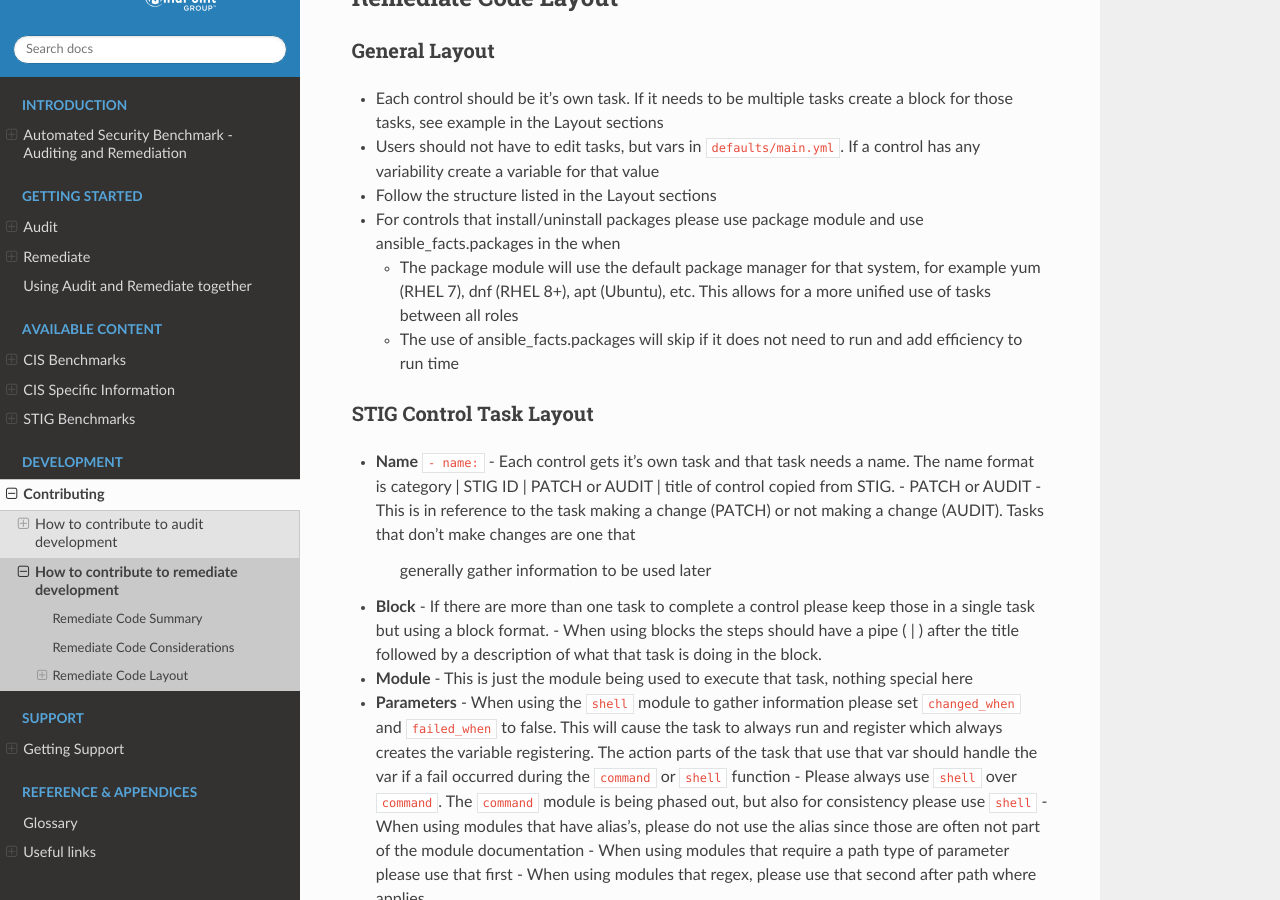
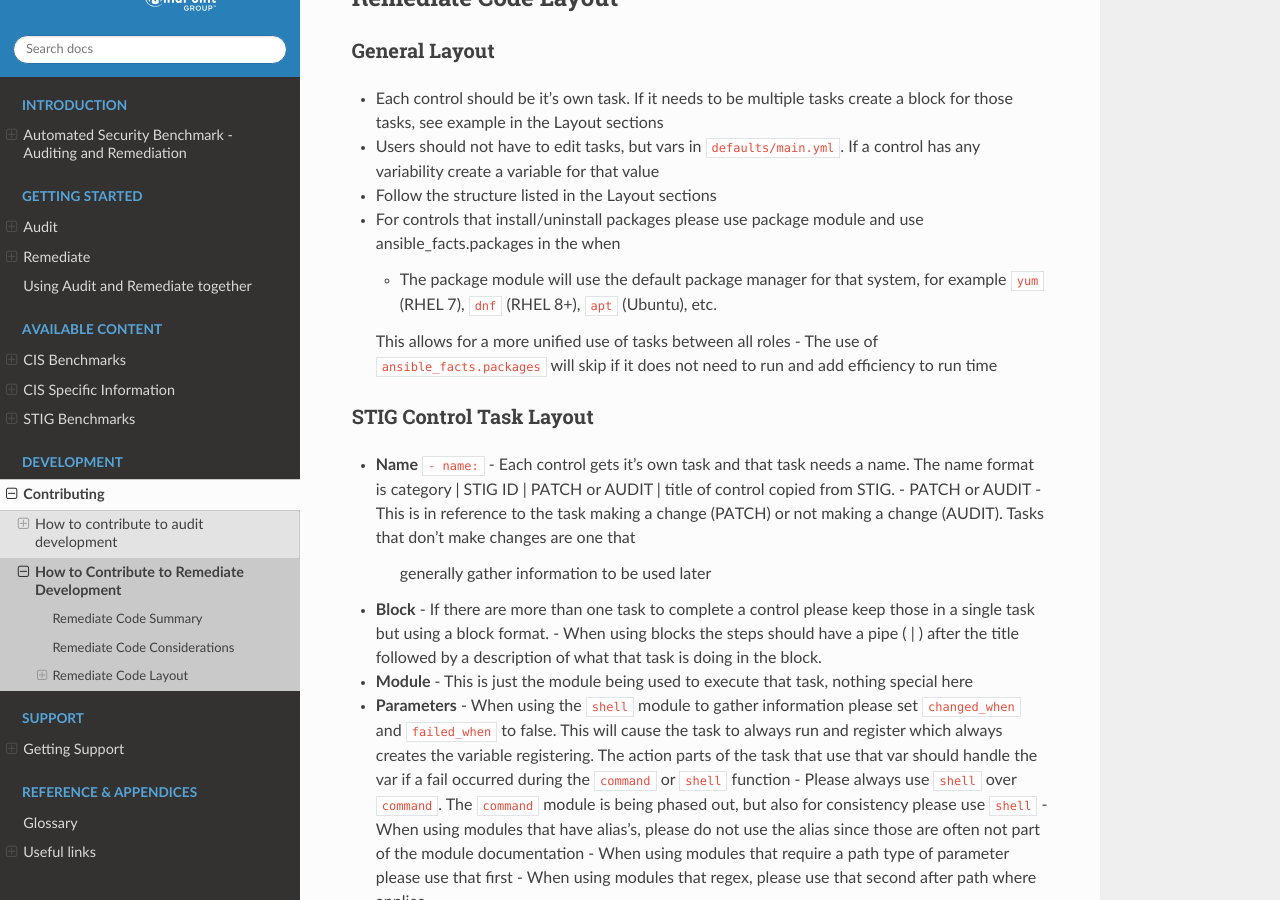
Before and after one commit to ansible-lockdown/MPG-AL-READTHEDOCS, a Sphinx documentation site: the page built from docs/source/remediate/rem_development.rst, in a window 1280 px wide and 900 px high, scrolled down 871 px. Built offline with Sphinx 7.4.7 and the Read the Docs theme 2.0.0, drawn with Linux system fonts in a browser that asks for light colours; pages that are not in the unit, such as notebooks, are missing from menus; some of the changed text lies outside the part shown.

Commit message:
Proofread Edits rem_dev1
Signed-off-by: Frederick Witty <frederickw@mindpointgroup.com>

```diff
--- a/docs/source/remediate/rem_development.rst
+++ b/docs/source/remediate/rem_development.rst
@@ -1,4 +1,4 @@
-How to contribute to remediate development
+How to Contribute to Remediate Development
 ------------------------------------------
 
 Remediate Code Summary
@@ -35,8 +35,9 @@
 - Follow the structure listed in the Layout sections
 - For controls that install/uninstall packages please use package module and use ansible_facts.packages in the when
 
-  - The package module will use the default package manager for that system, for example yum (RHEL 7), dnf (RHEL 8+), apt (Ubuntu), etc. This allows for a more unified use of tasks between all roles
-  - The use of ansible_facts.packages will skip if it does not need to run and add efficiency to run time
+  - The package module will use the default package manager for that system, for example ``yum`` (RHEL 7), ``dnf`` (RHEL 8+), ``apt`` (Ubuntu), etc.
+  This allows for a more unified use of tasks between all roles
+  - The use of ``ansible_facts.packages`` will skip if it does not need to run and add efficiency to run time
 
 STIG Control Task Layout
 ^^^^^^^^^^^^^^^^^^^^^^^^
```
